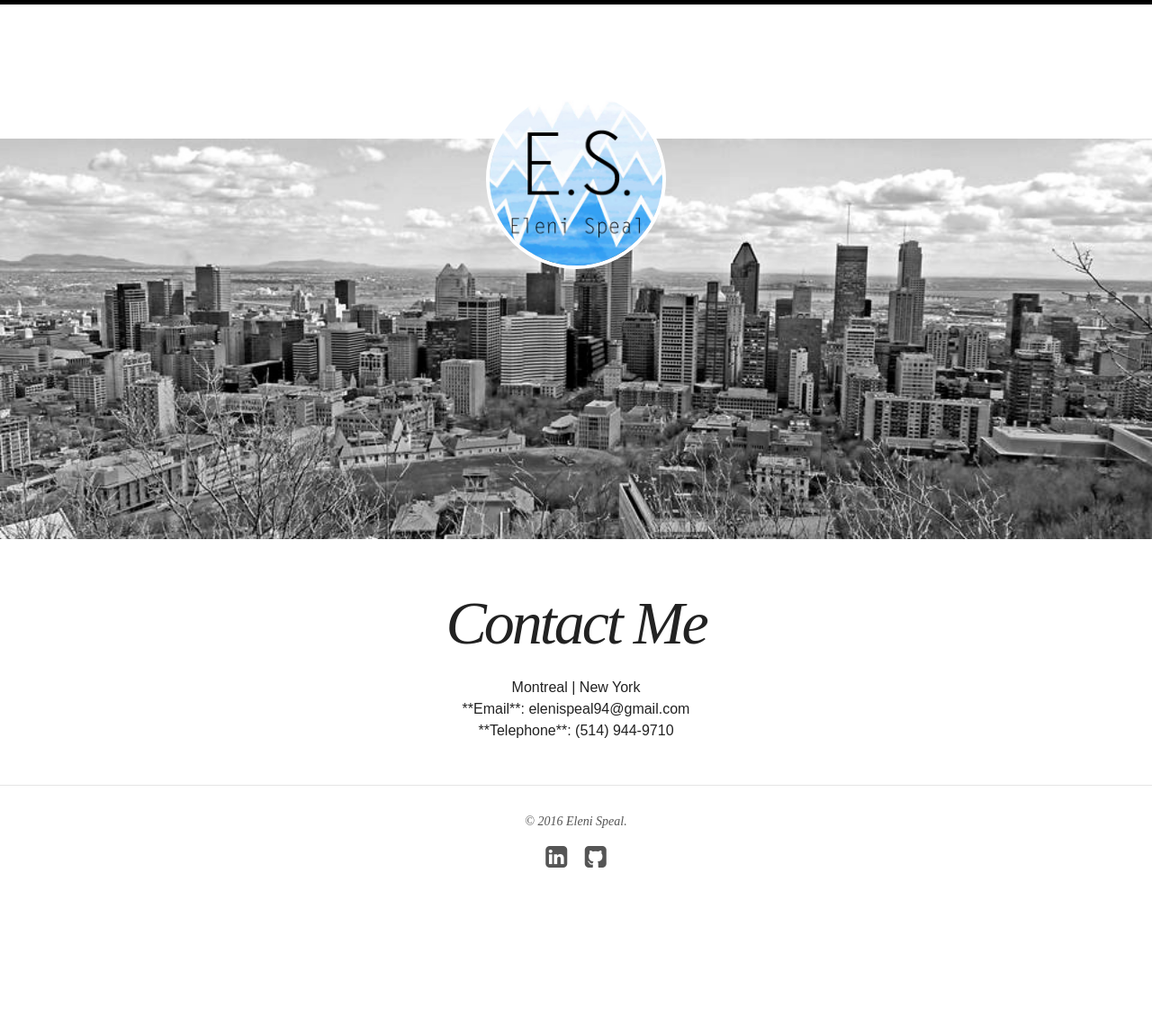
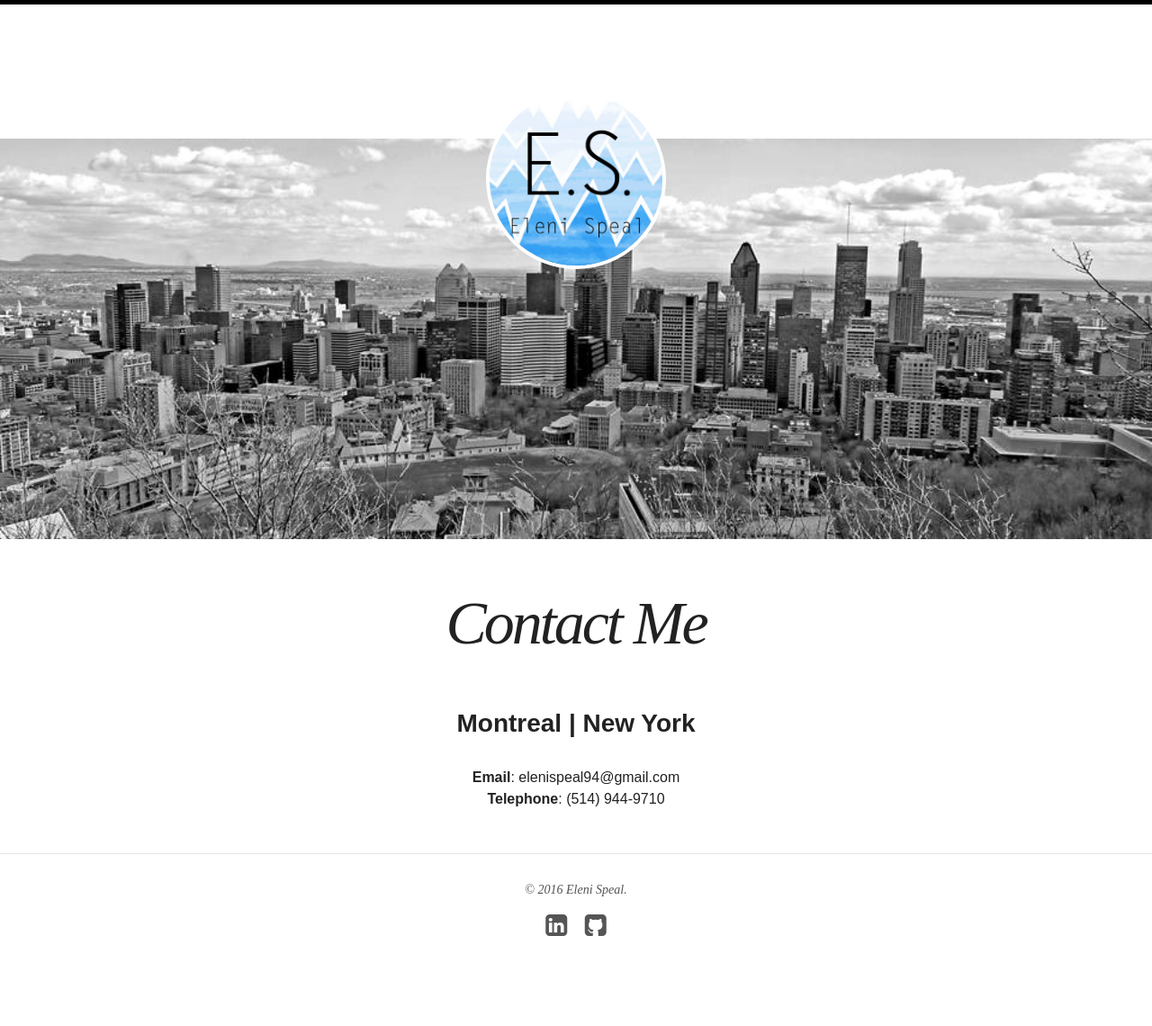
Before and after one commit to espeal/espeal.github.io, a Jekyll site: the page built from contact/index.md, in a window 1280 px wide. Shown: the whole page at 90% size. Built offline with Jekyll 4.4.1, drawn with Linux system fonts in a browser that asks for light colours; nearby versions of some CDN libraries; before the commit the page ends 1064 px from its top, so only the background shows below that.

Commit message:
minor changes to contact page12

```diff
--- a/contact/index.md
+++ b/contact/index.md
@@ -13,10 +13,9 @@ image:
 
 
 ---
-  <center> Montreal | New York </center>
-  <center> </center>
-  <center>**Email**: elenispeal94@gmail.com</center>
-  <center>**Telephone**: (514) 944-9710 </center>
+  <center> <h3>Montreal | New York </h3></center>
+  <center><strong>Email</strong>: elenispeal94@gmail.com</center>
+  <center><strong>Telephone</strong>: (514) 944-9710 </center>
 
 
 
```
